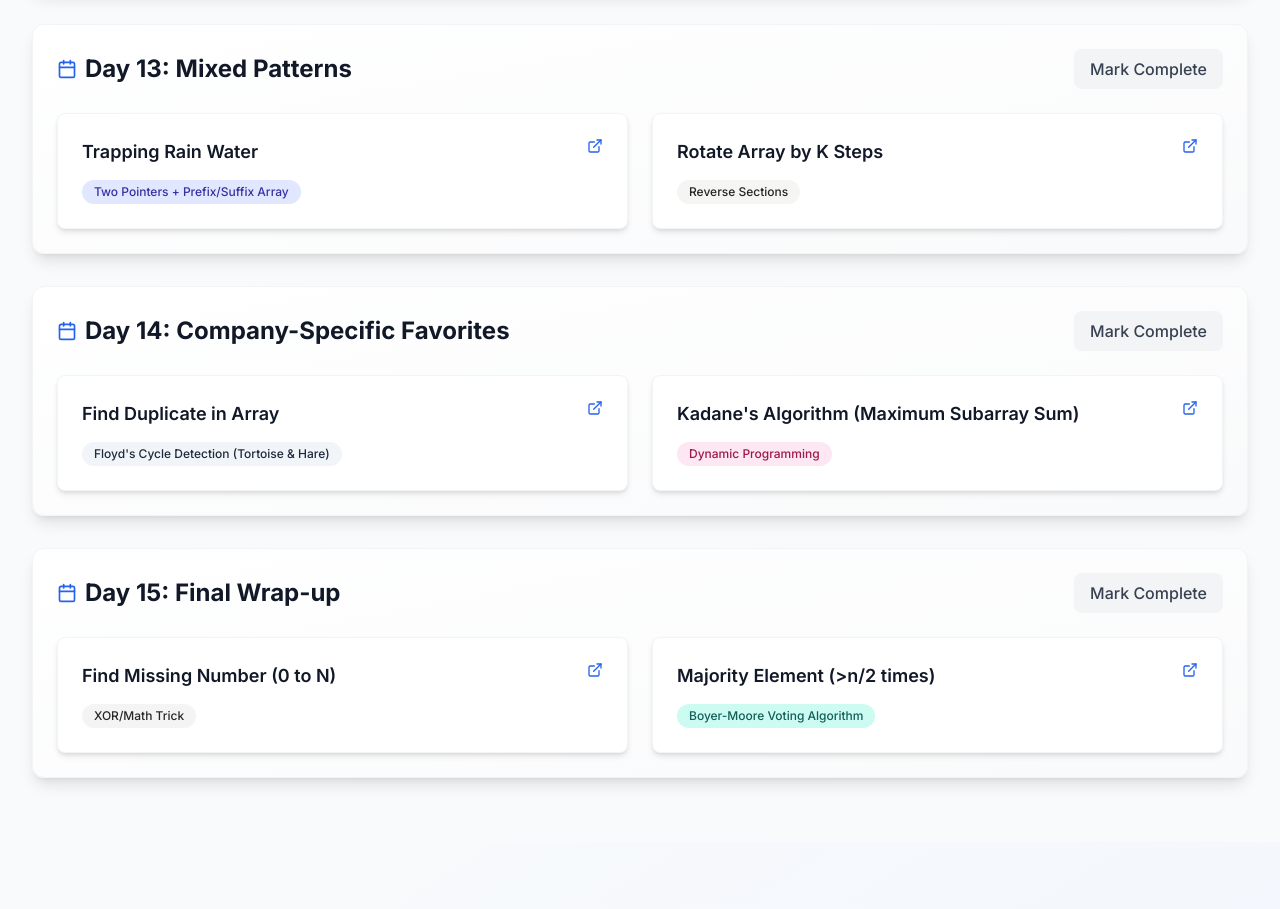
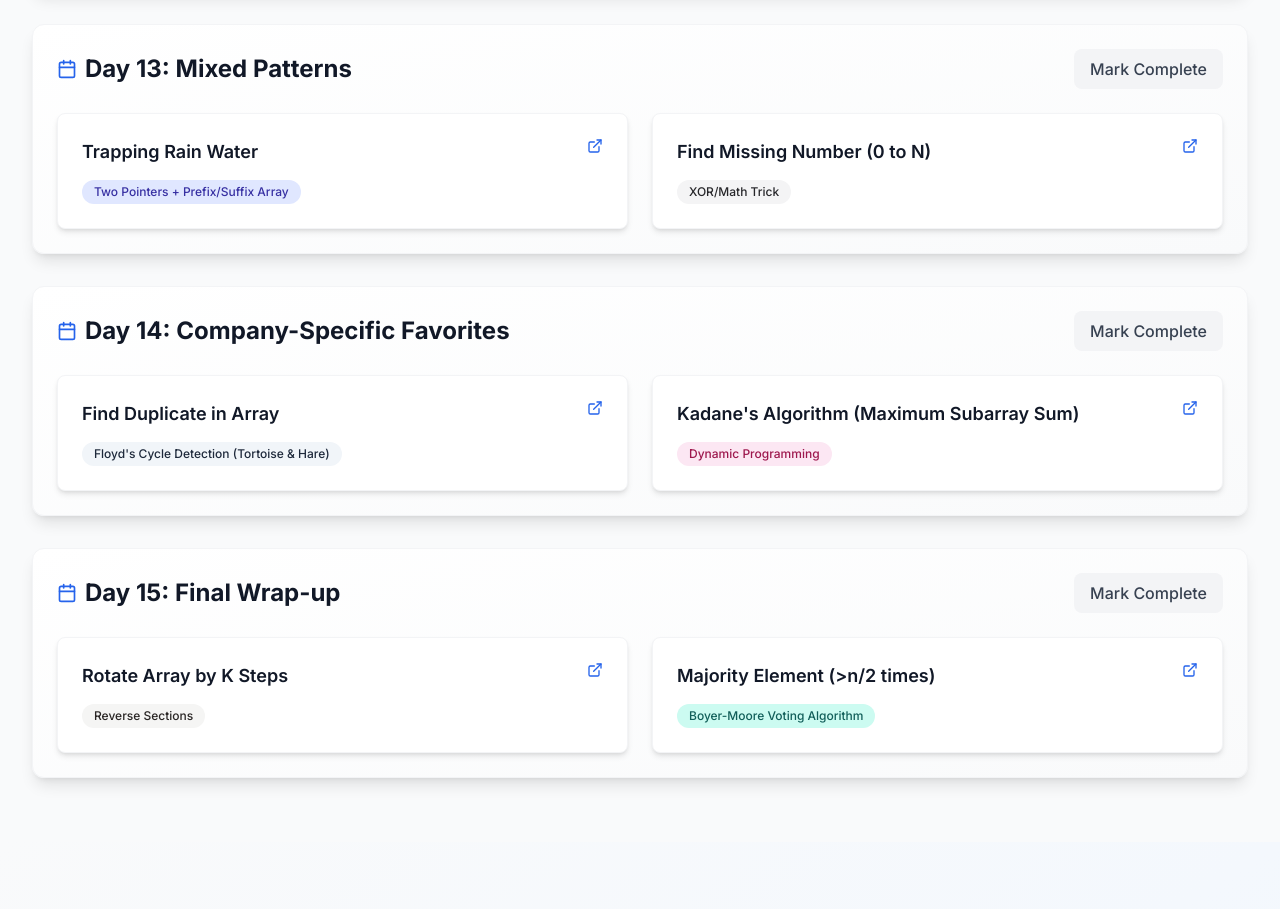
Before and after one commit to subhash-22-codes/Dsa_Placement_series, a React (Create React App) app: page / in a window 1280 px wide. Shown: the part 4740-5649 px from the top of the page. Built offline with nearby package versions, Linux system fonts and the light colour scheme; a web font is replaced by a local one.

Commit message:
Question swap questions.js

```diff
--- a/src/data/questions.js
+++ b/src/data/questions.js
@@ -301,11 +301,11 @@ export const questions = [
       },
       {
         id: 26,
-        title: "Rotate Array by K Steps",
-        pattern: "Reverse Sections",
+        title: "Find Missing Number (0 to N)",
+        pattern: "XOR/Math Trick",
         company: null,
-        leetcodeLink: "https://leetcode.com/problems/rotate-array/",
-        patternColor: "bg-stone-100 text-stone-800"
+        leetcodeLink: "https://leetcode.com/problems/missing-number/",
+        patternColor: "bg-zinc-100 text-zinc-800"
       }
     ]
   },
@@ -337,11 +337,11 @@ export const questions = [
     questions: [
       {
         id: 29,
-        title: "Find Missing Number (0 to N)",
-        pattern: "XOR/Math Trick",
+        title: "Rotate Array by K Steps",
+        pattern: "Reverse Sections",
         company: null,
-        leetcodeLink: "https://leetcode.com/problems/missing-number/",
-        patternColor: "bg-zinc-100 text-zinc-800"
+        leetcodeLink: "https://leetcode.com/problems/rotate-array/",
+        patternColor: "bg-stone-100 text-stone-800"
       },
       {
         id: 30,
```
